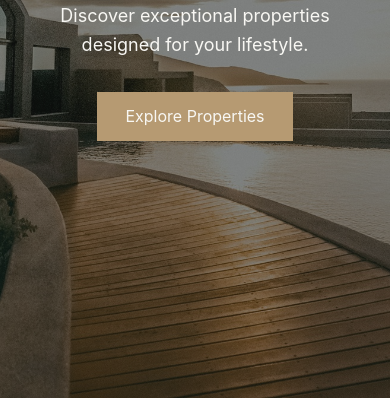
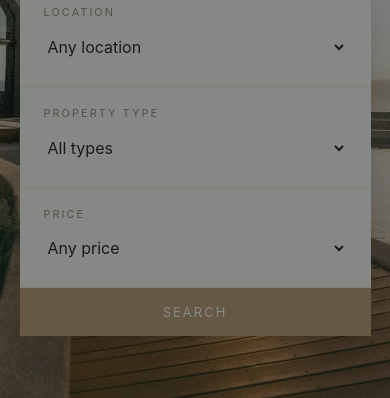
Before and after one commit to A-mira-1010/luxe-estate, a plain HTML site: page index.html in a window 390 px wide. Shown: the part 479-877 px from the top of the page. Drawn offline with nearby package versions, Linux system fonts and the light colour scheme; a web font is replaced by a local one.

Commit message:
Add responsive hero and bar

```diff
--- a/css/style.css
+++ b/css/style.css
@@ -115,3 +115,79 @@ ul {
 .hero .btn:hover {
   background: var(--charcoal);
 }
+/* ==== Search Bar ===== */
+.search-bar {
+position: absolute;
+bottom: 40px;
+left: 50%;
+transform: translateX(-50%);
+width: min(1000px, 90%);
+display: flex;
+align-items: stretch;
+text-align: left;
+background: var(--white);
+box-shadow: 0 20px 40px rgba(0, 0, 0, 0.2);
+}
+.search-field {
+  flex: 1;
+  min-width: 0;
+  display: flex;
+  flex-direction: column;
+  gap: 4px;
+  padding: 18px 24px;
+  border-right: 1px solid var(--beige);
+  transition: background 0.3s ease;
+}
+.search-field:focus-within {
+  background: var(--beige);
+}
+.search-field label {
+  font-size: 11px;
+  letter-spacing: 2px;
+  text-transform: uppercase;
+  color: var(--gray);
+}
+.search-field select {
+  padding: 10px 0;
+  border: none;
+  outline: none;
+  background: transparent;
+  font-family: inherit;
+  font-size: 16px;
+  color: var(--charcoal);
+  width: 100%;
+}
+.search-bar .btn {
+  border: none;
+  padding: 0 40px;
+  cursor: pointer;
+  font-family: inherit;
+  font-size: 13px;
+  letter-spacing: 2px;
+  text-transform: uppercase;
+}
+/* ===== Responsive ===== */
+@media (max-width: 900px) {
+  .hero {
+    flex-direction: column;
+    justify-content: center;
+    gap: 40px;
+    padding: 60px 0;
+  }
+
+  .search-bar {
+    position: static;
+    transform: none;
+    flex-direction: column;
+    width: 90%;
+  }
+
+  .search-field {
+    border-right: none;
+    border-bottom: 1px solid var(--beige);
+  }
+
+  .search-bar .btn {
+    padding: 16px;
+  }
+}
--- a/index.html
+++ b/index.html
@@ -30,6 +30,37 @@
         <p>Discover exceptional properties designed for your lifestyle.</p>
         <a href="properties.html" class="btn">Explore Properties</a>
       </div>
+
+      <div class="search-bar">
+        <div class="search-field">
+          <label for="location">Location</label>
+          <select id="location">
+            <option>Any location</option>
+            <option>Dubai</option>
+            <option>London</option>
+            <option>New Cairo</option>
+          </select>
+        </div>
+        <div class="search-field">
+          <label for="type">Property Type</label>
+          <select id="type">
+            <option>All types</option>
+            <option>Villa</option>
+            <option>Apartment</option>
+            <option>Penthouse</option>
+          </select>
+        </div>
+        <div class="search-field">
+          <label for="price">Price</label>
+          <select id="price">
+            <option>Any price</option>
+            <option>Under $1M</option>
+            <option>$1M - $3M</option>
+            <option>Above $3M</option>
+          </select>
+        </div>
+        <button type="button" class="btn">Search</button>
+      </div>
     </section>
   </body>
 </html>
```
